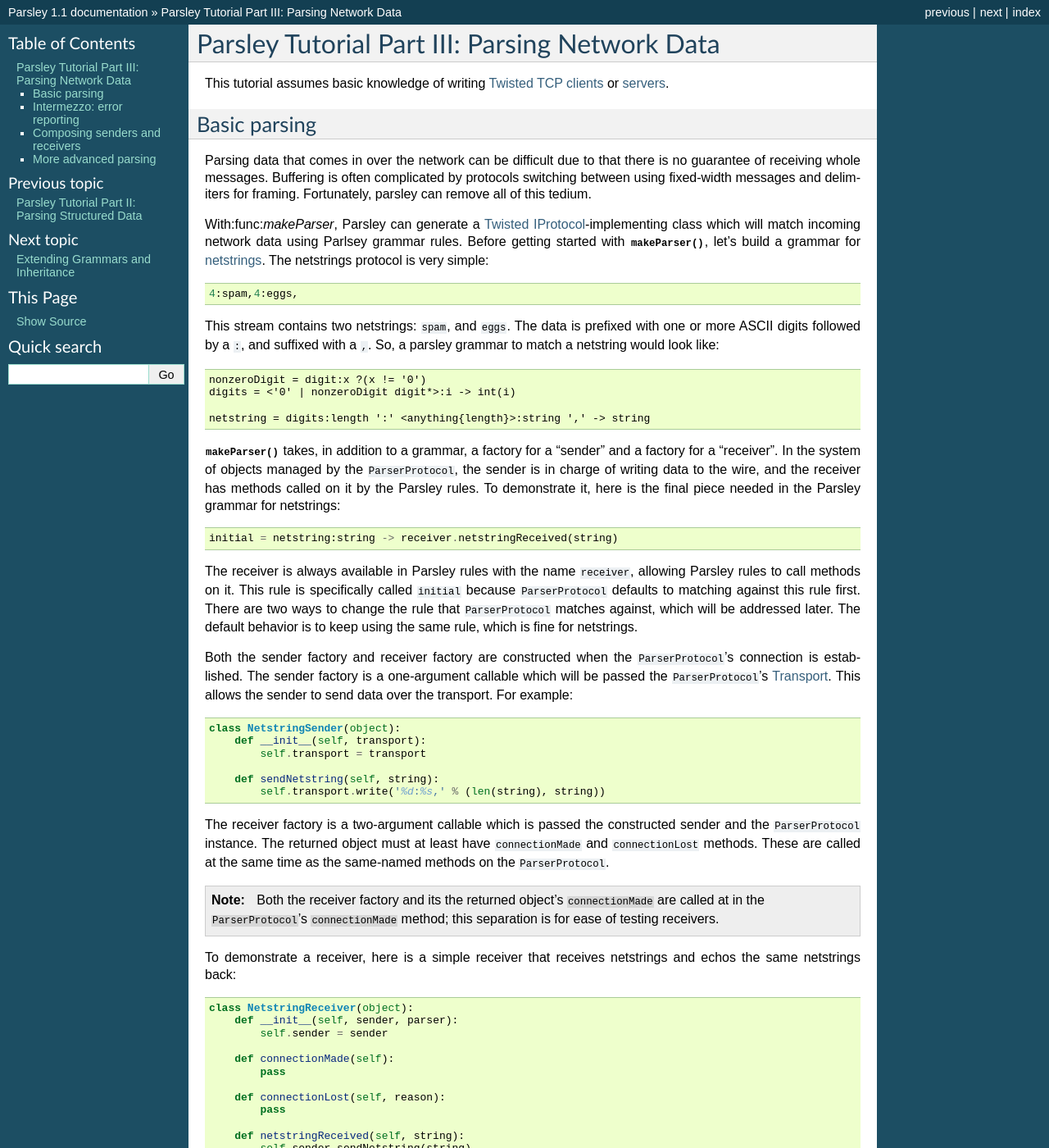
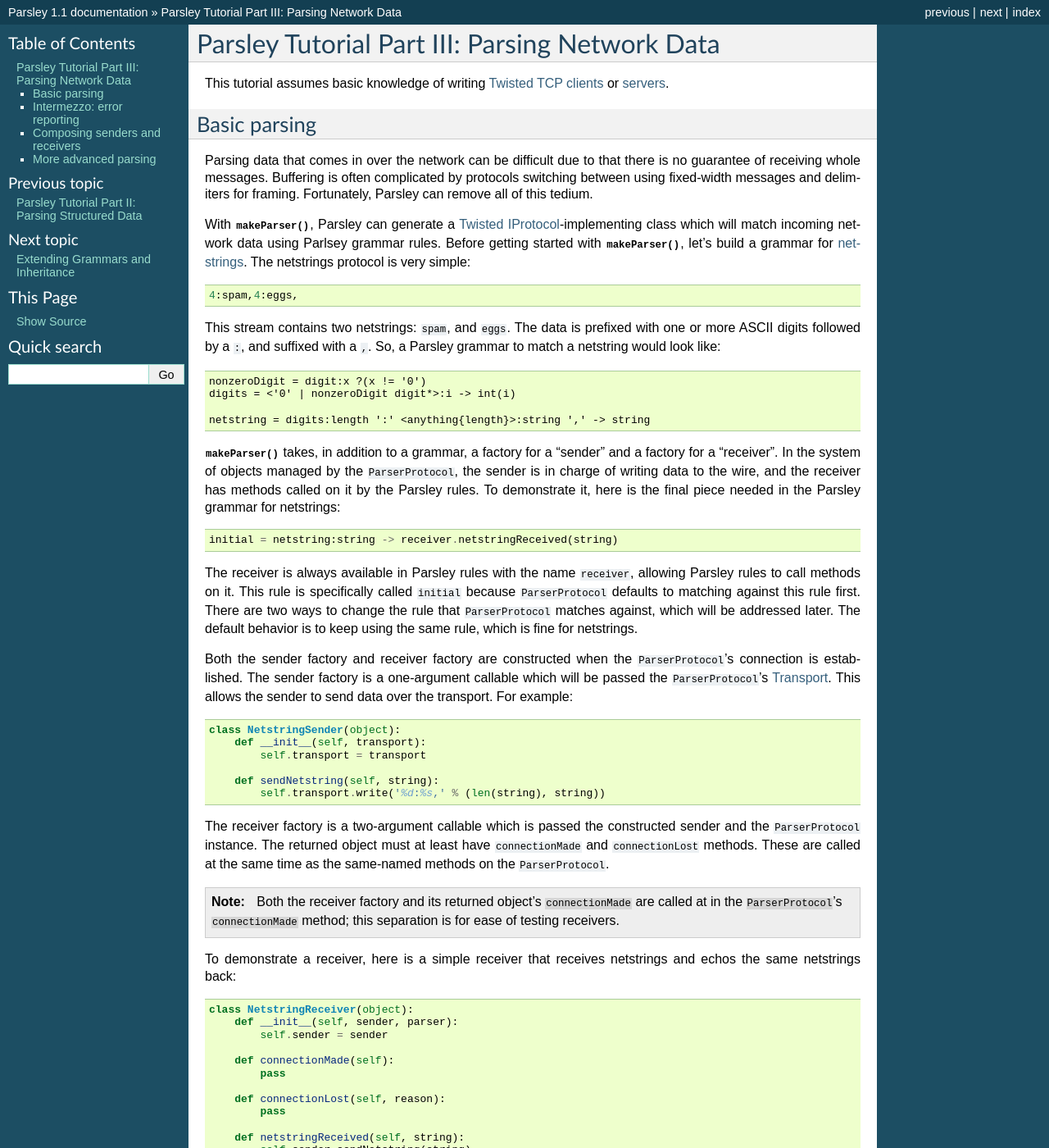
Before and after one commit to pyga/parsley, a Sphinx documentation site: the page built from doc/tutorial3.rst, in a window 1280 px wide and 1400 px high. Shown: the whole window at 82% size. Built offline with Sphinx 7.4.7, drawn with Linux system fonts in a browser that asks for light colours; some of the changed text lies outside the part shown.

Commit message:
Fix some more small issues.

```diff
--- a/doc/tutorial3.rst
+++ b/doc/tutorial3.rst
@@ -12,9 +12,9 @@
 Parsing data that comes in over the network can be difficult due to that there
 is no guarantee of receiving whole messages. Buffering is often complicated by
 protocols switching between using fixed-width messages and delimiters for
-framing. Fortunately, parsley can remove all of this tedium.
+framing. Fortunately, Parsley can remove all of this tedium.
 
-With:func:`makeParser`, Parsley can generate a `Twisted`_
+With :func:`makeParser`, Parsley can generate a `Twisted`_
 `IProtocol`_-implementing class which will match incoming network data using
 Parlsey grammar rules. Before getting started with :func:`makeParser`, let's
 build a grammar for `netstrings`_. The netstrings protocol is very simple::
@@ -23,7 +23,7 @@
 
 This stream contains two netstrings: ``spam``, and ``eggs``. The data is
 prefixed with one or more ASCII digits followed by a ``:``, and suffixed with a
-``,``. So, a parsley grammar to match a netstring would look like::
+``,``. So, a Parsley grammar to match a netstring would look like::
 
   nonzeroDigit = digit:x ?(x != '0')
   digits = <'0' | nonzeroDigit digit*>:i -> int(i)
@@ -64,8 +64,8 @@
 same time as the same-named methods on the ``ParserProtocol``.
 
 .. note::
-   Both the receiver factory and its the returned object's ``connectionMade``
-   are called at in the ``ParserProtocol``'s ``connectionMade`` method; this
+   Both the receiver factory and its returned object's ``connectionMade`` are
+   called at in the ``ParserProtocol``'s ``connectionMade`` method; this
    separation is for ease of testing receivers.
 
 To demonstrate a receiver, here is a simple receiver that receives netstrings
@@ -254,7 +254,7 @@
   semicolon = digits:length ';' <anything{length}>:string ',' -> receiver.netstringReceived(';', string)
 
 Note that there is no ``initial`` rule. The initial rule can be changed using
-the ``setNextRule`` method of ``ParserProtocol``s. Here's the beginning of a
+the ``setNextRule`` method of a ``ParserProtocol``. Here's the beginning of a
 receiver for netstrings2::
 
 
@@ -290,10 +290,12 @@
       else:
           self.parser.setNextRule('colon')
 
-``setNextRule`` can be called at any time. However, if ``setNextRule`` is
-called from somewhere other than the receiver factory, its ``connectionMade``,
-or a method called from the grammar, Parsley will wait until the current rule
-is completely matched before switching rules.
+.. note::
+
+   ``setNextRule`` can be called at any time. However, if ``setNextRule`` is
+   called from somewhere other than the receiver factory, its
+   ``connectionMade``, or a method called from the grammar, Parsley will wait
+   until the current rule is completely matched before switching rules.
 
 
 .. _Twisted: http://twistedmatrix.com/trac/
```
Also changed, not shown: other parts of doc/tutorial3.rst (+3 -3 lines).
